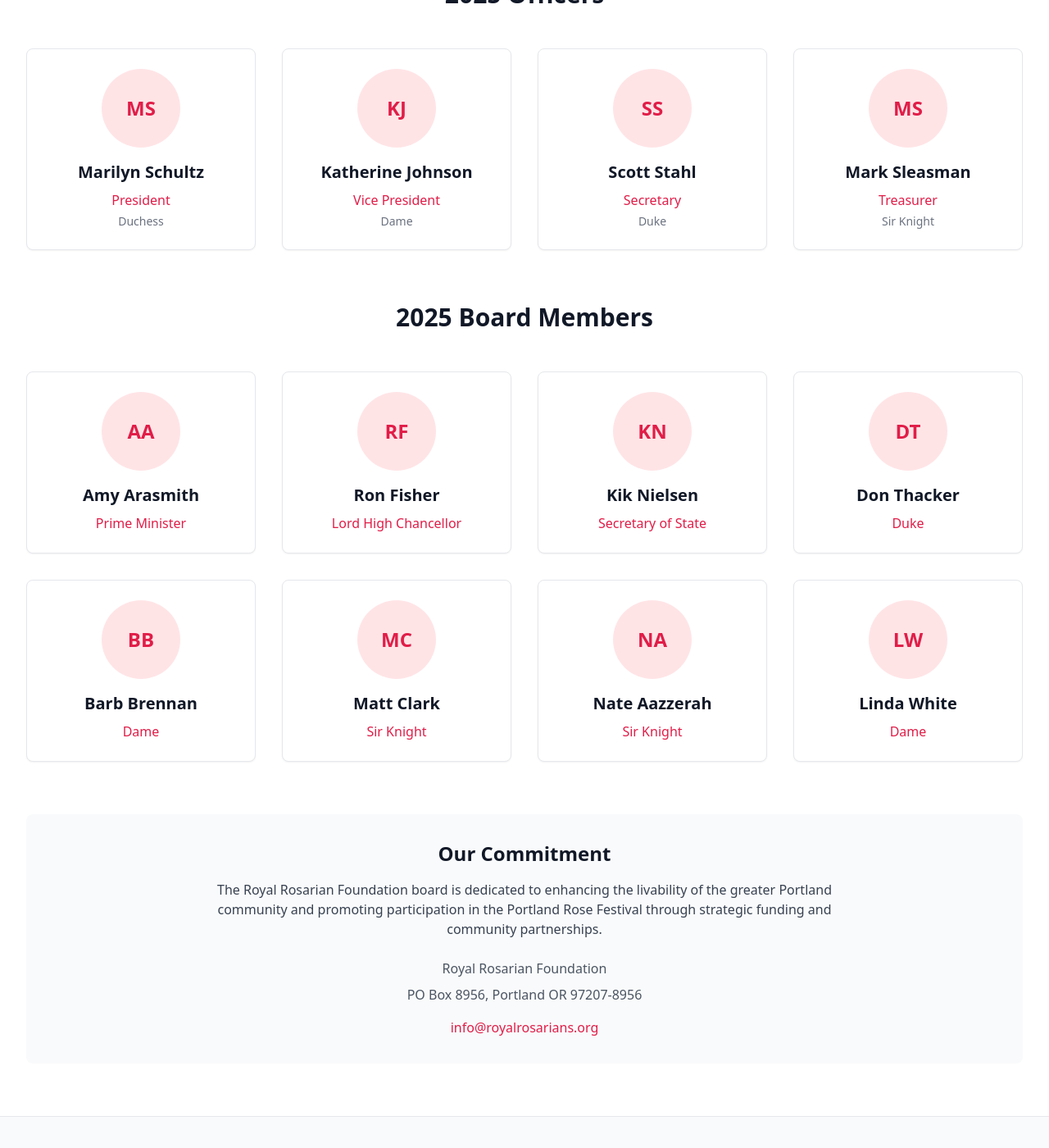
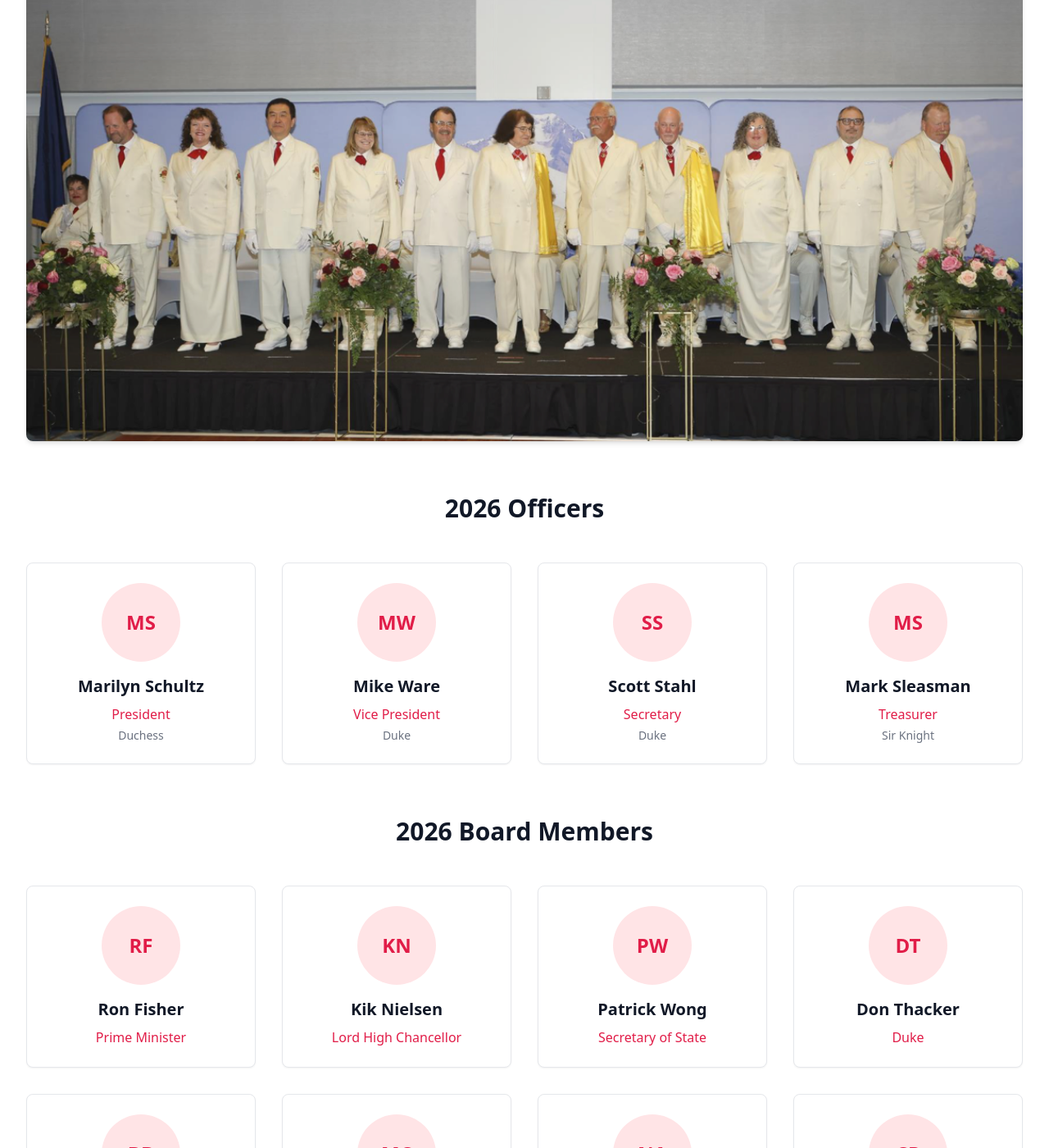
Before and after one commit to RoyalRosarianFoundation/foundation-website, a Jekyll site: the page built from leadership.md, in a window 1280 px wide and 1400 px high, scrolled down 859 px. Shown: the whole window at 82% size. Built offline with Jekyll 4.4.1, drawn with Linux system fonts in a browser that asks for light colours; nearby versions of some CDN libraries; some of the changed text lies outside the part shown.

Commit message:
updates to leadership page

```diff
--- a/leadership.md
+++ b/leadership.md
@@ -38,9 +38,14 @@ title: Leadership
       </div>
     </div>
 
-    <!-- 2025 Officers -->
+    <!-- Board Photo -->
     <div class="mb-16">
-      <h2 class="text-3xl font-bold text-gray-900 text-center mb-12">2025 Officers</h2>
+      <img src="{{ "/assets/images/misc/board-members-2025.png" | relative_url }}" alt="Royal Rosarian Foundation Board Members 2025" class="w-full h-auto rounded-lg shadow-md">
+    </div>
+
+    <!-- 2026 Officers -->
+    <div class="mb-16">
+      <h2 class="text-3xl font-bold text-gray-900 text-center mb-12">2026 Officers</h2>
       <div class="grid grid-cols-1 md:grid-cols-2 lg:grid-cols-4 gap-8">
 
         <div class="bg-white border border-gray-200 rounded-lg shadow-sm p-6 text-center">
@@ -54,11 +59,11 @@ title: Leadership
 
         <div class="bg-white border border-gray-200 rounded-lg shadow-sm p-6 text-center">
           <div class="w-24 h-24 mx-auto mb-4 bg-rose-100 rounded-full flex items-center justify-center">
-            <span class="text-2xl font-bold text-rose-600">KJ</span>
+            <span class="text-2xl font-bold text-rose-600">MW</span>
           </div>
-          <h3 class="text-xl font-semibold text-gray-900 mb-2">Katherine Johnson</h3>
+          <h3 class="text-xl font-semibold text-gray-900 mb-2">Mike Ware</h3>
           <p class="text-rose-600 font-medium mb-1">Vice President</p>
-          <p class="text-sm text-gray-500">Dame</p>
+          <p class="text-sm text-gray-500">Duke</p>
         </div>
 
         <div class="bg-white border border-gray-200 rounded-lg shadow-sm p-6 text-center">
@@ -81,25 +86,17 @@ title: Leadership
       </div>
     </div>
 
-    <!-- 2025 Board Members -->
+    <!-- 2026 Board Members -->
     <div class="mb-16">
-      <h2 class="text-3xl font-bold text-gray-900 text-center mb-12">2025 Board Members</h2>
+      <h2 class="text-3xl font-bold text-gray-900 text-center mb-12">2026 Board Members</h2>
       <div class="grid grid-cols-1 md:grid-cols-2 lg:grid-cols-4 gap-8">
-
-        <div class="bg-white border border-gray-200 rounded-lg shadow-sm p-6 text-center">
-          <div class="w-24 h-24 mx-auto mb-4 bg-rose-100 rounded-full flex items-center justify-center">
-            <span class="text-2xl font-bold text-rose-600">AA</span>
-          </div>
-          <h3 class="text-xl font-semibold text-gray-900 mb-2">Amy Arasmith</h3>
-          <p class="text-rose-600 font-medium">Prime Minister</p>
-        </div>
 
         <div class="bg-white border border-gray-200 rounded-lg shadow-sm p-6 text-center">
           <div class="w-24 h-24 mx-auto mb-4 bg-rose-100 rounded-full flex items-center justify-center">
             <span class="text-2xl font-bold text-rose-600">RF</span>
           </div>
           <h3 class="text-xl font-semibold text-gray-900 mb-2">Ron Fisher</h3>
-          <p class="text-rose-600 font-medium">Lord High Chancellor</p>
+          <p class="text-rose-600 font-medium">Prime Minister</p>
         </div>
 
         <div class="bg-white border border-gray-200 rounded-lg shadow-sm p-6 text-center">
@@ -107,6 +104,14 @@ title: Leadership
             <span class="text-2xl font-bold text-rose-600">KN</span>
           </div>
           <h3 class="text-xl font-semibold text-gray-900 mb-2">Kik Nielsen</h3>
+          <p class="text-rose-600 font-medium">Lord High Chancellor</p>
+        </div>
+
+        <div class="bg-white border border-gray-200 rounded-lg shadow-sm p-6 text-center">
+          <div class="w-24 h-24 mx-auto mb-4 bg-rose-100 rounded-full flex items-center justify-center">
+            <span class="text-2xl font-bold text-rose-600">PW</span>
+          </div>
+          <h3 class="text-xl font-semibold text-gray-900 mb-2">Patrick Wong</h3>
           <p class="text-rose-600 font-medium">Secretary of State</p>
         </div>
 
@@ -144,9 +149,9 @@ title: Leadership
 
         <div class="bg-white border border-gray-200 rounded-lg shadow-sm p-6 text-center">
           <div class="w-24 h-24 mx-auto mb-4 bg-rose-100 rounded-full flex items-center justify-center">
-            <span class="text-2xl font-bold text-rose-600">LW</span>
+            <span class="text-2xl font-bold text-rose-600">CP</span>
           </div>
-          <h3 class="text-xl font-semibold text-gray-900 mb-2">Linda White</h3>
+          <h3 class="text-xl font-semibold text-gray-900 mb-2">Cheryl Prochaska</h3>
           <p class="text-rose-600 font-medium">Dame</p>
         </div>
       </div>
```
Also changed, not shown: assets/images/misc/board-members-2025.png (added).
